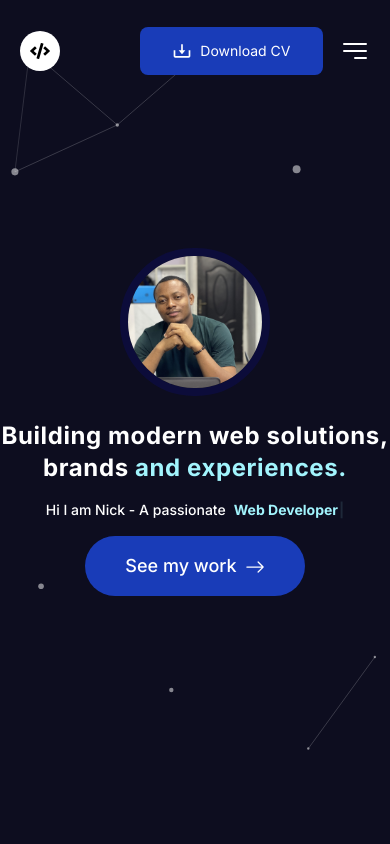
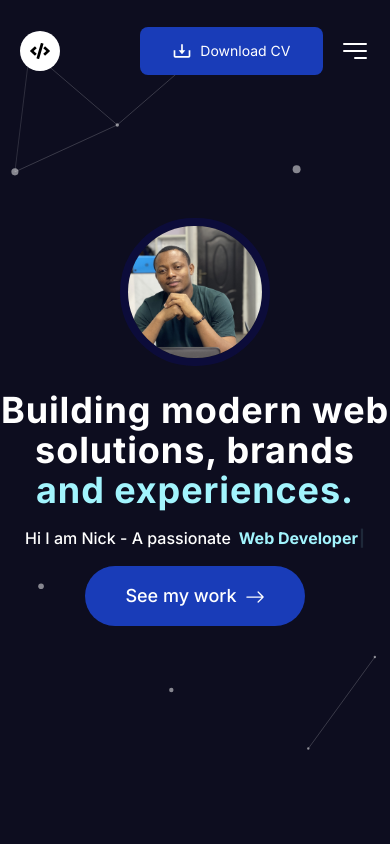
Before and after one commit to Nick-Salifu/portfolio_nextjs, a Next.js app: page / in a window 390 px wide. Shown: the top 844 px of the page. Built offline with nearby package versions, Linux system fonts and the light colour scheme.

Commit message:
Increased the font size of the hero content

```diff
--- a/components/Home/Hero/Hero.jsx
+++ b/components/Home/Hero/Hero.jsx
@@ -19,11 +19,11 @@ const Hero = () => {
               data-aos="fade-up"
               />
 
-            <h1 data-aos="fade-up" data-aos-delay="200" className="text-2xl sm:text-4xl lg:text-5xl mt-6 text-center font-bold tracking-wide">
-                Building modern web solutions,<br /> brands {" "}
+            <h1 data-aos="fade-up" data-aos-delay="200" className="text-4xl lg:text-5xl mt-6 text-center font-bold tracking-wide">
+                Building modern web solutions,<br className="hidden sm:block" /> brands {" "}
                 <span className="text-cyan-200">and experiences.</span>
             </h1>
-            <h2 data-aos="fade-up" data-aos-delay="400" className="mt-4 text-sm px-2 text-center sm:text-2xl font-medium flex items-center">
+            <h2 data-aos="fade-up" data-aos-delay="400" className="mt-4 text-base px-2 text-center sm:text-2xl font-medium flex items-center">
                 Hi I am Nick - A passionate
                 <span className="text-cyan-200 font-bold">
                       <Typerwriter options={{
```
